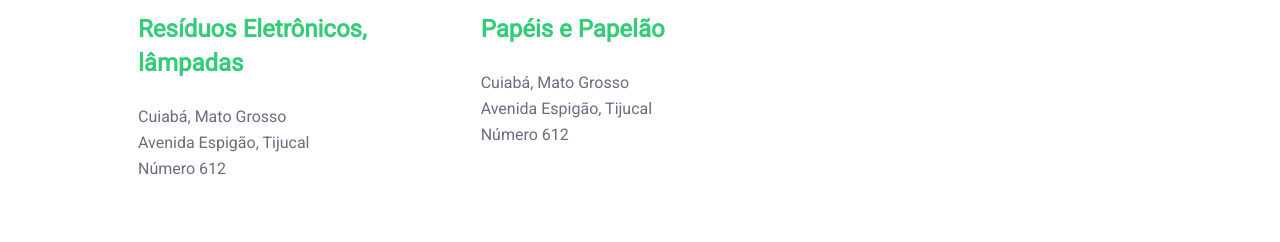
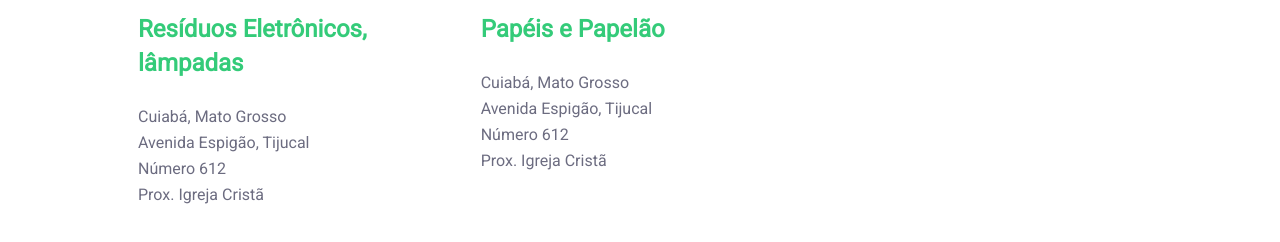
Before and after one commit to Wanderson-A-Timoteo/Ecoleta-Project, a website: page src/views/search-results.html in a window 1280 px wide. Shown: the part 430-672 px from the top of the page. Drawn offline with nearby package versions, Linux system fonts and the light colour scheme; files that its build step writes are made by us from their sources.

Commit message:
inserido informação do cadastro de complemento em search-results.html

```diff
--- a/src/views/search-results.html
+++ b/src/views/search-results.html
@@ -33,6 +33,8 @@
                     Avenida Espigão, Tijucal
                     <br>
                     Número 612
+                    <br>
+                    Prox. Igreja Cristã
                 </p>
             </div>
 
@@ -46,6 +48,8 @@
                     Avenida Espigão, Tijucal
                     <br>
                     Número 612
+                    <br>
+                    Prox. Igreja Cristã
                 </p>
             </div>
         </div>
```
